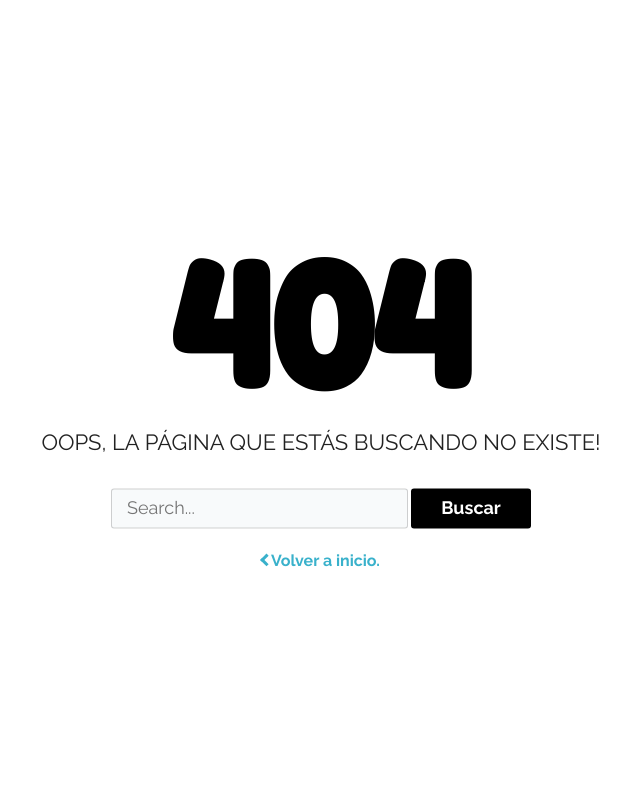
After one commit to IDGS-801-21000401/IntroFlaskIDGS801, a Flask app: template templates/404.html in a window 1280 px wide. The commit adds this page. Shown: the whole page, without its empty margins (319-959 px from the left). Run offline with Flask 3, Linux system fonts and the light colour scheme; the template is opened without the code that fills it, so the values that code supplies are empty; some libraries are stand-ins or nearby versions.

Commit message:
21/02/24 ARMC terminó flask

```diff
--- a/main.py
+++ b/main.py
@@ -1,8 +1,23 @@
-from flask import Flask,render_template,request
+from flask import Flask,render_template,request,flash,g
 from forms import UserForm
+from flask_wtf.csrf import CSRFProtect
 
 app=Flask(__name__)
+app.secret_key = 'esta es mi clave secreta'
 
+@app.errorhandler(404)
+def page_not_found(e):
+    return render_template("404.html"),404
+
+@app.before_request
+def before_request():
+    g.nombre = 'Mario'
+    print("before 1")
+
+@app.after_request
+def after_request(response):
+    print("after 3")
+    return response
 
 @app.route("/")
 def index():
@@ -10,18 +25,23 @@ def index():
 
 @app.route("/alumnos",methods=["GET","POST"])
 def alumnos():
+    print("ALUMNO: {}".format(g.nombre))
     alumno_clase = UserForm(request.form)
     nombre = ""
     apaterno = ""
     amaterno = ""
     edad = ""
     email = ""
+    mensaje = ""
     if request.method == "POST" and alumno_clase.validate():
         nombre = alumno_clase.nombre.data
         apaterno = alumno_clase.apaterno.data
         amaterno = alumno_clase.amaterno.data
         edad = alumno_clase.edad.data
         email = alumno_clase.email.data
+
+        mensaje = "Bienvenido, {}".format(nombre + " " + amaterno)
+        flash(mensaje)
     return render_template("alumnos2.html",form=alumno_clase,nombre=nombre,apaterno=apaterno,amaterno=amaterno,edad=edad,email=email)
 
 @app.route("/maestros")
--- /dev/null
+++ b/templates/404.html
@@ -0,0 +1,171 @@
+<!DOCTYPE html>
+<html lang="en">
+<head>
+	<meta charset="utf-8">
+	<meta http-equiv="X-UA-Compatible" content="IE=edge">
+	<meta name="viewport" content="width=device-width, initial-scale=1">
+	<!-- The above 3 meta tags *must* come first in the head; any other head content must come *after* these tags -->
+
+	<title>Error 404 | Página no encontrada</title>
+
+	<!-- Google font -->
+	<link href="https://fonts.googleapis.com/css?family=Fredoka+One" rel="stylesheet">
+	<link href="https://fonts.googleapis.com/css?family=Raleway:400,700" rel="stylesheet">
+
+	<!-- Custom stlylesheet -->
+	<link type="text/css" rel="stylesheet" href="css/style.css" />
+
+	<!-- HTML5 shim and Respond.js for IE8 support of HTML5 elements and media queries -->
+	<!-- WARNING: Respond.js doesn't work if you view the page via file:// -->
+	<!--[if lt IE 9]>
+		  <script src="https://oss.maxcdn.com/html5shiv/3.7.3/html5shiv.min.js"></script>
+		  <script src="https://oss.maxcdn.com/respond/1.4.2/respond.min.js"></script>
+		<![endif]-->
+
+</head>
+
+<style>
+  * {
+    -webkit-box-sizing: border-box;
+            box-sizing: border-box;
+  }
+
+  body {
+    padding: 0;
+    margin: 0;
+  }
+
+  #notfound {
+    position: relative;
+    height: 100vh;
+  }
+
+  #notfound .notfound {
+    position: absolute;
+    left: 50%;
+    top: 50%;
+    -webkit-transform: translate(-50%, -50%);
+        -ms-transform: translate(-50%, -50%);
+            transform: translate(-50%, -50%);
+  }
+
+  .notfound {
+    max-width: 710px;
+    width: 100%;
+    text-align: center;
+    padding: 0px 15px;
+    line-height: 1.4;
+  }
+
+  .notfound .notfound-404 {
+    height: 200px;
+    line-height: 200px;
+  }
+
+  .notfound .notfound-404 h1 {
+    font-family: 'Fredoka One', cursive;
+    font-size: 168px;
+    margin: 0px;
+    color: black;
+    text-transform: uppercase;
+  }
+
+  .notfound h2 {
+    font-family: 'Raleway', sans-serif;
+    font-size: 22px;
+    font-weight: 400;
+    text-transform: uppercase;
+    color: #222;
+    margin: 0;
+  }
+
+  .notfound-search {
+    position: relative;
+    padding-right: 123px;
+    max-width: 420px;
+    width: 100%;
+    margin: 30px auto 22px;
+  }
+
+  .notfound-search input {
+    font-family: 'Raleway', sans-serif;
+    width: 100%;
+    height: 40px;
+    padding: 3px 15px;
+    color: #222;
+    font-size: 18px;
+    background: #f8fafb;
+    border: 1px solid rgba(34, 34, 34, 0.2);
+    border-radius: 3px;
+  }
+
+  .notfound-search button {
+    font-family: 'Raleway', sans-serif;
+    position: absolute;
+    right: 0px;
+    top: 0px;
+    width: 120px;
+    height: 40px;
+    text-align: center;
+    border: none;
+    background: black;
+    cursor: pointer;
+    padding: 0;
+    color: #fff;
+    font-weight: 700;
+    font-size: 18px;
+    border-radius: 3px;
+  }
+
+  .notfound a {
+    font-family: 'Raleway', sans-serif;
+    display: inline-block;
+    font-weight: 700;
+    border-radius: 15px;
+    text-decoration: none;
+    color: #39b1cb;
+  }
+
+  .notfound a>.arrow {
+    position: relative;
+    top: -2px;
+    border: solid #39b1cb;
+    border-width: 0 3px 3px 0;
+    display: inline-block;
+    padding: 3px;
+    -webkit-transform: rotate(135deg);
+        -ms-transform: rotate(135deg);
+            transform: rotate(135deg);
+  }
+
+  @media only screen and (max-width: 767px) {
+    .notfound .notfound-404 {
+      height: 122px;
+      line-height: 122px;
+    }
+    .notfound .notfound-404 h1 {
+      font-size: 122px;
+    }
+  }
+
+</style>
+
+<body>
+
+	<div id="notfound">
+		<div class="notfound">
+			<div class="notfound-404">
+				<h1>404</h1>
+			</div>
+			<h2>Oops, La Página que estás buscando no existe!</h2>
+			<form class="notfound-search">
+				<input type="text" placeholder="Search...">
+				<button type="button">Buscar</button>
+			</form>
+			<a href="#"><span class="arrow"></span>Volver a inicio.</a>
+		</div>
+	</div>
+
+</body><!-- This templates was made by Colorlib (https://colorlib.com) -->
+
+</html>
```
Also changed, not shown: templates/layout2.html (+9 -0 lines).
